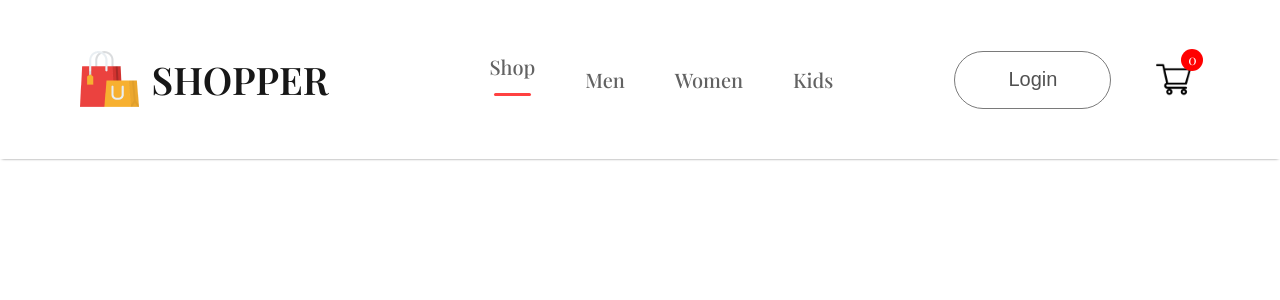
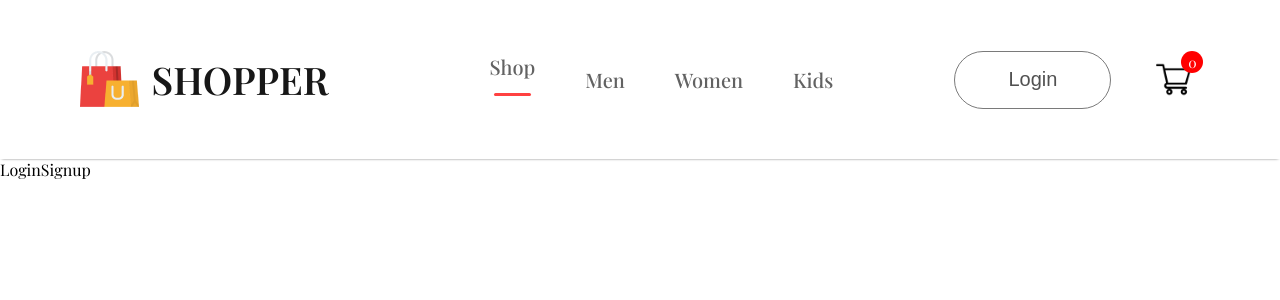
Before and after one commit to JoshuaAddai-Marnu/E_commerce-frontend, a React (Create React App) app: page /login in a window 1280 px wide. Shown: the top 300 px of the page. Built offline with nearby package versions, Linux system fonts and the light colour scheme; a web font is replaced by a local one.

Commit message:
Creating routes for Pages item

```diff
--- a/src/App.js
+++ b/src/App.js
@@ -1,11 +1,30 @@
 
 import './App.css';
 import { Navbar } from './Components/Navbar/Navbar';
+import { BrowserRouter, Routes, Route} from 'react-router-dom';
+import { ShopCategory } from './Pages/ShopCategory';
+import { Shop } from './Pages/Shop';
+import { Product } from './Pages/Product';
+import { Cart } from './Pages/Cart';
+import { LoginSignup } from './Pages/LoginSignup';
 
 function App() {
   return (
     <div >
+      <BrowserRouter>
       <Navbar/>
+      <Routes>
+        <Route path='/' element={<Shop/>}/>
+        <Route path='/mens' element={<ShopCategory category="men"/>}/>
+        <Route path='/womens' element={<ShopCategory category="women"/>}/>
+        <Route path='/kids' element={<ShopCategory category="kid"/>}/>
+        <Route path="product" element={<Product/>}>
+          <Route path=':productId' element={<Product/>}/>
+        </Route>
+        <Route path='/cart' element={<Cart/>}/>
+        <Route path='/login' element={<LoginSignup/>}/>
+      </Routes>
+      </BrowserRouter>
     </div>
   );
 }
--- a/src/Components/Navbar/Navbar.css
+++ b/src/Components/Navbar/Navbar.css
@@ -77,7 +77,7 @@
     display: flex;
     justify-content: center;
     align-items: center;
-    margin-top: -40px;
+    margin-top: -35px;
     margin-left: -55px;
     border-radius: 11px;
     font-size: 14px;
--- /dev/null
+++ b/src/Pages/Cart.jsx
@@ -0,0 +1,7 @@
+import React from 'react'
+
+export const Cart = () => {
+  return (
+    <div>Cart</div>
+  )
+}
--- /dev/null
+++ b/src/Pages/LoginSignup.jsx
@@ -0,0 +1,7 @@
+import React from 'react'
+
+export const LoginSignup = () => {
+  return (
+    <div>LoginSignup</div>
+  )
+}
--- /dev/null
+++ b/src/Pages/Product.jsx
@@ -0,0 +1,7 @@
+import React from 'react'
+
+export const Product = () => {
+  return (
+    <div>Product</div>
+  )
+}
--- /dev/null
+++ b/src/Pages/Shop.jsx
@@ -0,0 +1,7 @@
+import React from 'react'
+
+export const Shop = () => {
+  return (
+    <div>Shop</div>
+  )
+}
--- /dev/null
+++ b/src/Pages/ShopCategory.jsx
@@ -0,0 +1,7 @@
+import React from 'react'
+
+export const ShopCategory = () => {
+  return (
+    <div>ShopCategory</div>
+  )
+}
```
